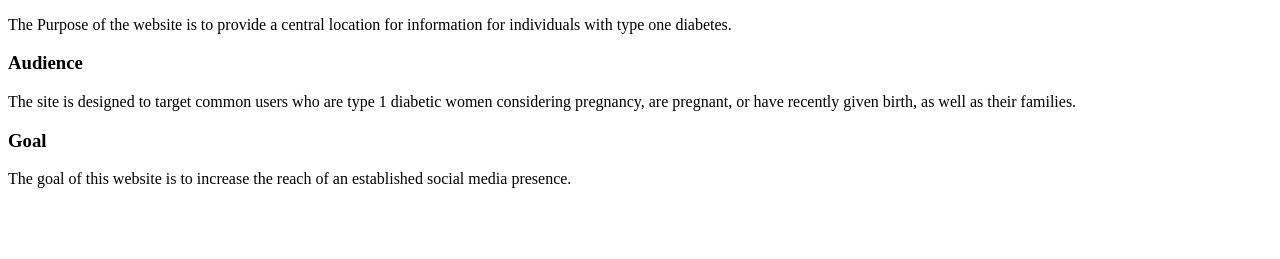
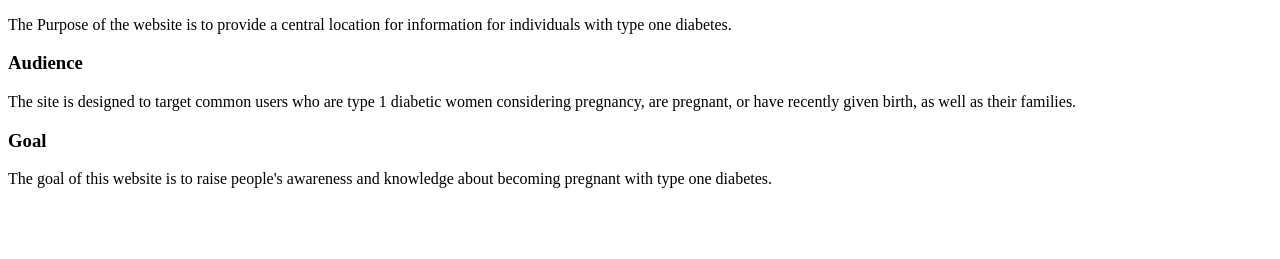
Before and after one commit to taylorbadraun/type-one-and-pregnancy, a plain HTML site: page public_html/documentation/milestone-1.html in a window 1280 px wide. Shown: the part 105-364 px from the top of the page. Drawn offline with Linux system fonts and the light colour scheme.

Commit message:
adjusted the goal in Milestone 1

```diff
--- a/public_html/documentation/milestone-1.html
+++ b/public_html/documentation/milestone-1.html
@@ -11,7 +11,7 @@
         <h3>Audience</h3>
             <p>The site is designed to target common users who are type 1 diabetic women considering pregnancy, are pregnant, or have recently given birth, as well as their families.</p>
         <h3>Goal</h3>
-            <p>The goal of this website is to increase the reach of an established social media presence.</p>
+            <p>The goal of this website is to raise people's awareness and knowledge about becoming pregnant with type one diabetes.</p>
     <br>
     <br>
     <h1>Persona</h1>
```
